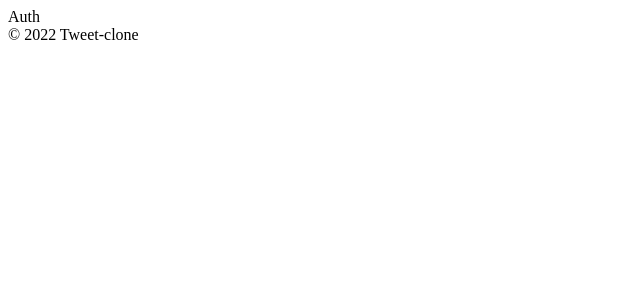
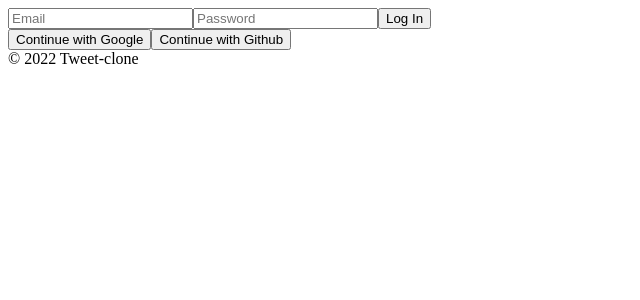
Before and after one commit to jmeno1011/tweet-clone, a React (Create React App) app: page / in a window 1280 px wide. Shown: the top 300 px of the page, without its empty margins (0-640 px from the left). Built offline with nearby package versions, Linux system fonts and the light colour scheme; no server answers.

Commit message:
add login form

```diff
--- a/src/routes/Auth.jsx
+++ b/src/routes/Auth.jsx
@@ -1,5 +1,51 @@
+import { useState } from "react";
+
 function Auth() {
-  return <div>Auth</div>;
+  const [email, setEmail] = useState("");
+  const [password, setPassword] = useState("");
+
+  const onChange = (e) => {
+    const {
+      target: { name, value },
+    } = e;
+    if (name === "email") {
+      setEmail(value);
+    } else if (name === "password") {
+      setPassword(value);
+    }
+  };
+
+  const onSubmit = (e) => {
+    e.preventDefault();
+  };
+
+  return (
+    <div>
+      <form onSubmit={onSubmit}>
+        <input
+          type={"text"}
+          placeholder="Email"
+          required
+          value={email}
+          name="email"
+          onChange={onChange}
+        />
+        <input
+          type={"password"}
+          placeholder="Password"
+          required
+          value={password}
+          name="password"
+          onChange={onChange}
+        />
+        <input type={"submit"} value="Log In" />
+      </form>
+      <div>
+        <button>Continue with Google</button>
+        <button>Continue with Github</button>
+      </div>
+    </div>
+  );
 }
 
 export default Auth;
```
